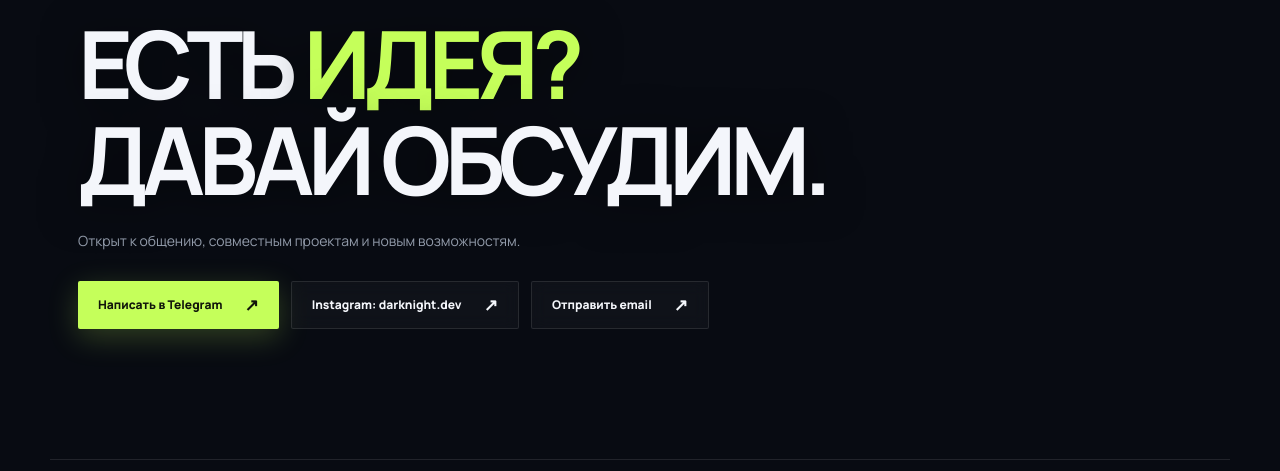
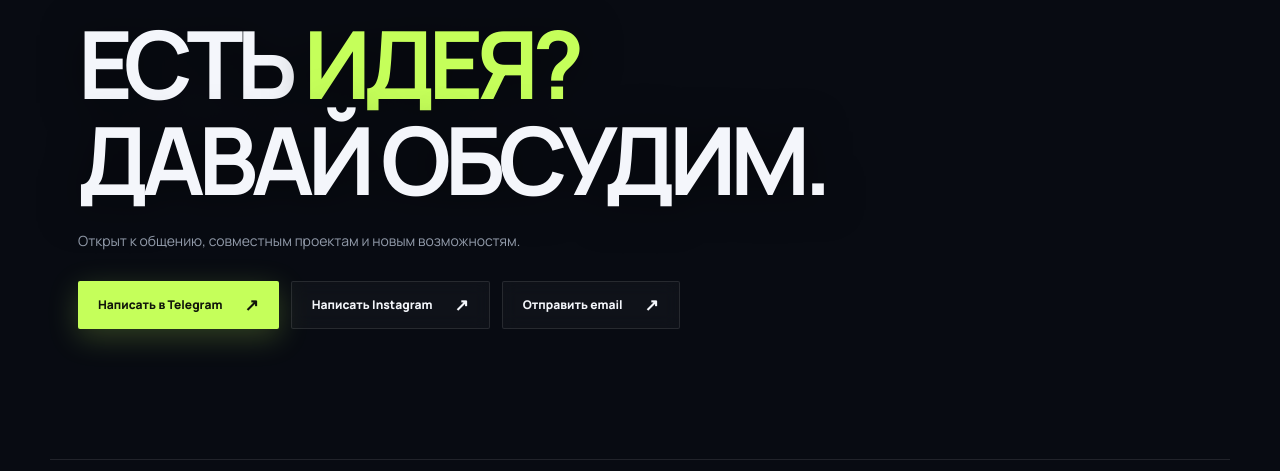
Before and after one commit to ubaydullaevit666ilya-alt/ixlosbek_portfolio_site, a Flask app: page / in a window 1280 px wide. Shown: the part 3742-4213 px from the top of the page. Run offline with Flask 3, Linux system fonts and the light colour scheme.

Commit message:
Fix secret Easter egg

```diff
--- a/templates/index.html
+++ b/templates/index.html
@@ -144,7 +144,7 @@
    href="https://www.instagram.com/darknight.dev1/"
    target="_blank"
    rel="noopener noreferrer">
-    Instagram: darknight.dev <span>↗</span>
+    Написать Instagram <span>↗</span>
 </a>
         <a class="button button-ghost" href="mailto:{{ email }}">Отправить email <span>↗</span></a>
       </div>
```
